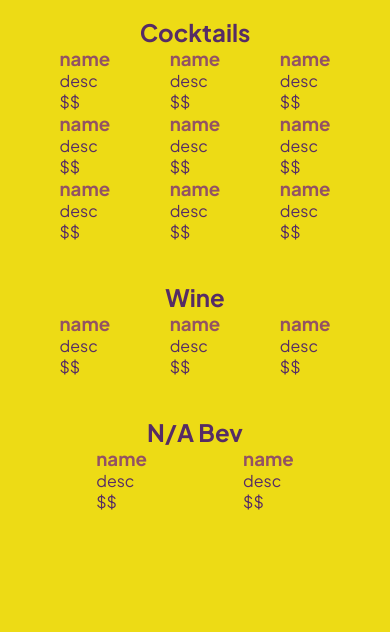
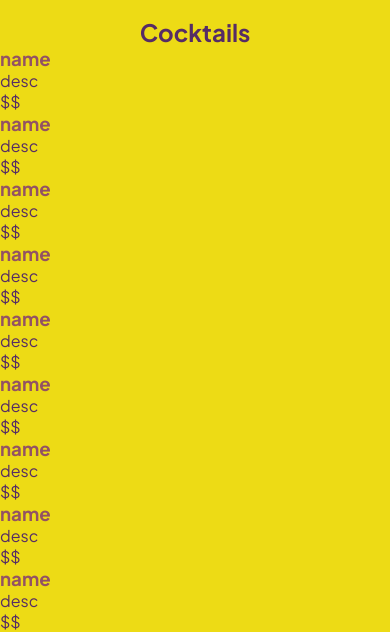
Before and after one commit to amgallo1213/AllMonstersAttack, a plain HTML site: page menu.html in a window 390 px wide. Shown: the part 216-848 px from the top of the page. Drawn offline with Linux system fonts and the light colour scheme.

Commit message:
updating css for mobile

```diff
--- a/style.css
+++ b/style.css
@@ -149,7 +149,7 @@ footer  {
 
 
 @media (max-width: 600px) {
-    header {
+    header, .container_row {
         display: flex;
         flex-direction: column;
     }
```
